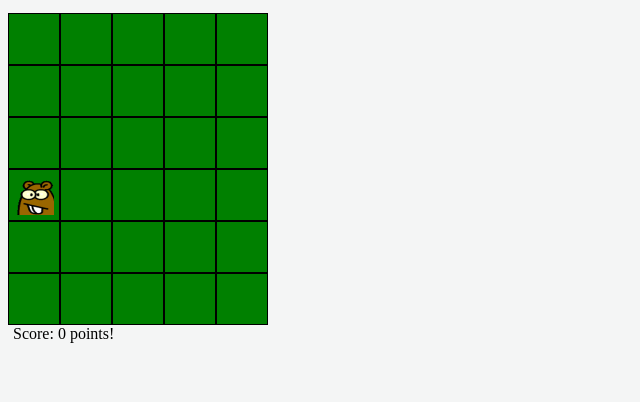
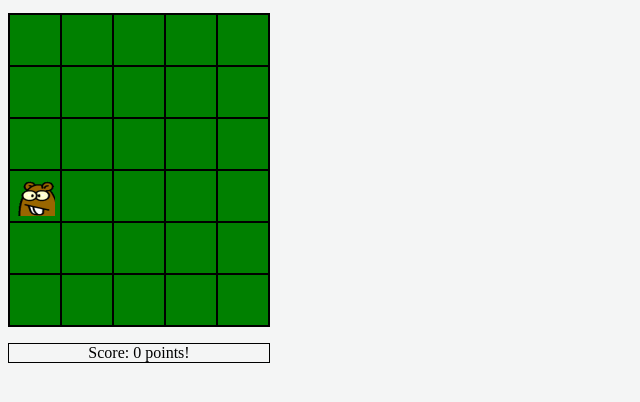
Before and after one commit to MatthFleury/WackAMole, a plain HTML site: page index.html in a window 1280 px wide. Shown: the whole page, without its empty margins (0-640 px from the left). Drawn offline with Linux system fonts and the light colour scheme.

Commit message:
Issue #2: The grid is now limited with borders and the score is bordered and centered.

```diff
--- a/main.css
+++ b/main.css
@@ -1,15 +1,16 @@
 body {
     background-color: #f4f5f5;
-}
-p {
-    margin-left: 5px;
 }
 ul {
     padding: 0;
     margin: 0;
+	/* section width must be the same */
+	width:260px;
+	height:312px;
+	border:1px solid black;
 }
 section {
-    width: 280px;
+    width: auto;
     padding: 5px 0;
 }
 li {
@@ -33,3 +34,11 @@ li.mole span {
     /*background-color: brown;*/
 	background-image:url(images/game/mole.png);
 }
+
+p {
+    /*margin-left: 5px;*/
+	width:260px;
+	height:auto;
+	border:1px solid black;
+	text-align: center;
+}
```
